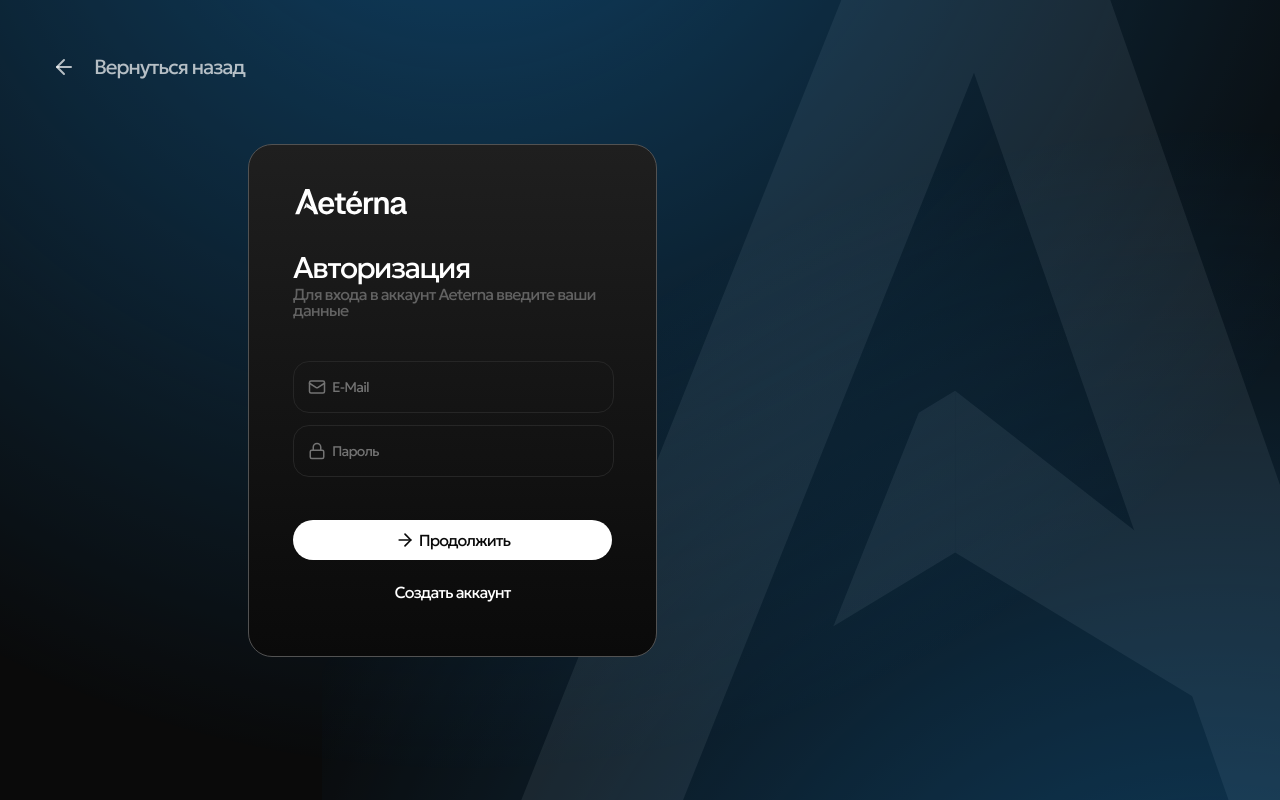
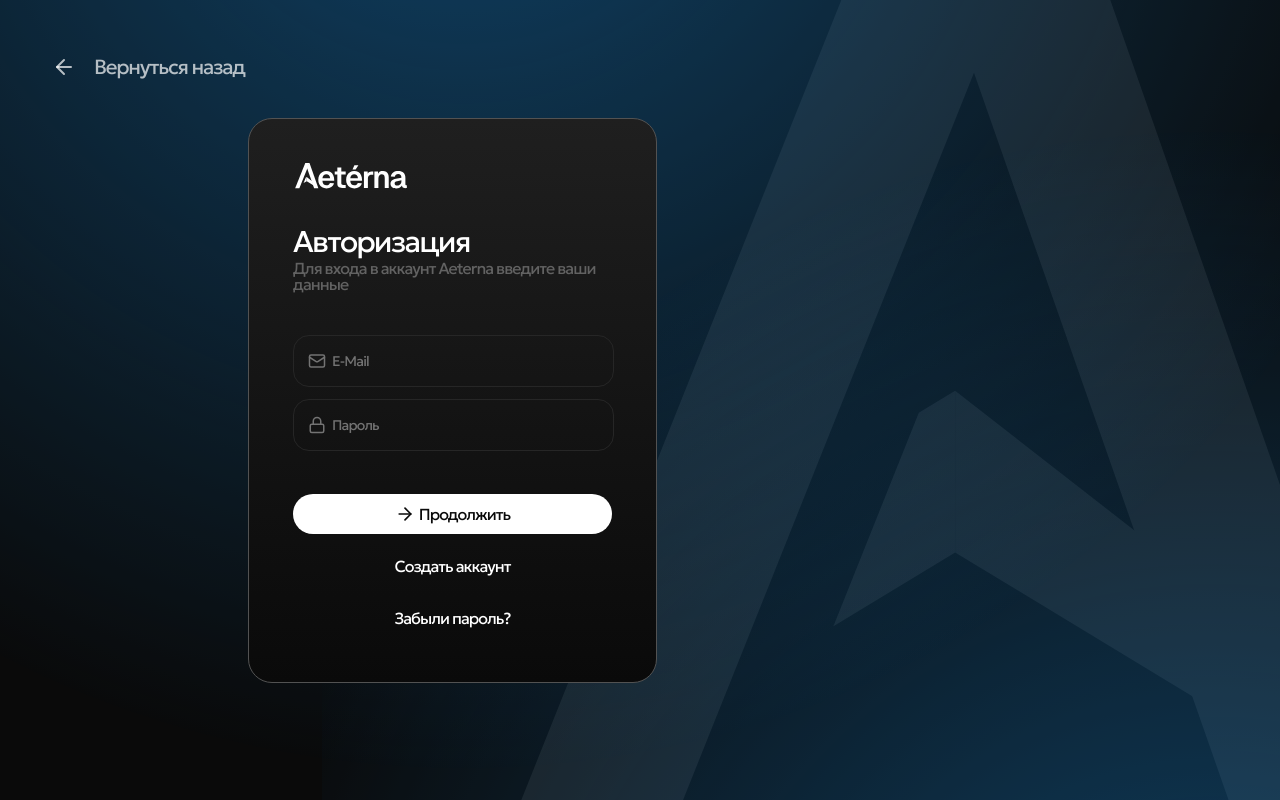
Before and after one commit to ECS1PLE/Aeterna-Sso, a Next.js app: page /login in a window 1280 px wide. Built offline with nearby package versions, Linux system fonts and the light colour scheme.

Commit message:
Add Forget Password and redirect to .auth

```diff
--- a/src/app/login/page.tsx
+++ b/src/app/login/page.tsx
@@ -46,11 +46,20 @@
       </section>
 
       <section className="flex flex-col gap-[12px] w-full">
-        <UIButton color="white" icon={<ArrowRight />} onClick={handleContinue}>
-          Продолжить
-        </UIButton>
+        <Link href="/auth">
+          <UIButton
+            color="white"
+            icon={<ArrowRight />}
+            onClick={handleContinue}
+          >
+            Продолжить
+          </UIButton>
+        </Link>
         <Link href="/register">
           <UIButton color="transparent">Создать аккаунт</UIButton>
+        </Link>
+        <Link href="/restore">
+          <UIButton color="transparent">Забыли пароль?</UIButton>
         </Link>
       </section>
     </>
--- a/src/components/Backgrounds/Background.tsx
+++ b/src/components/Backgrounds/Background.tsx
@@ -21,7 +21,7 @@
       initial={{ opacity: 0, scale: 0, rotate: sphere.rotate || 0 }}
       animate={{ opacity: 0.7, scale: 1, rotate: sphere.rotate || 0 }}
       exit={{ opacity: 0, scale: 0, rotate: sphere.rotate || 0 }}
-      transition={{ duration: 0.5, ease: "easeInOut" }}
+      transition={{ duration: 0.3, ease: "easeInOut" }}
     >
       {sphere.component}
     </motion.div>
```
